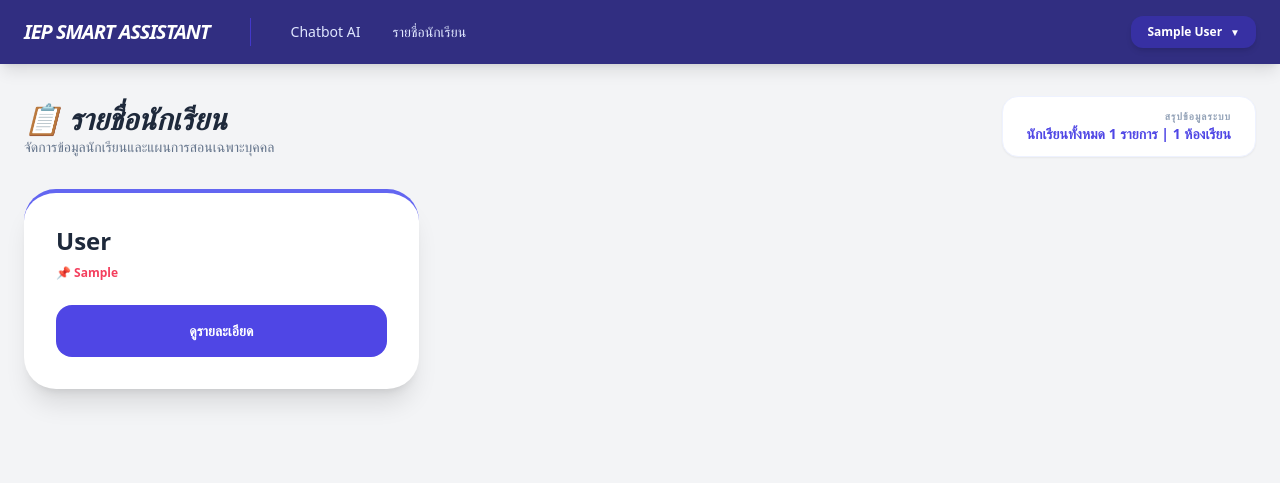
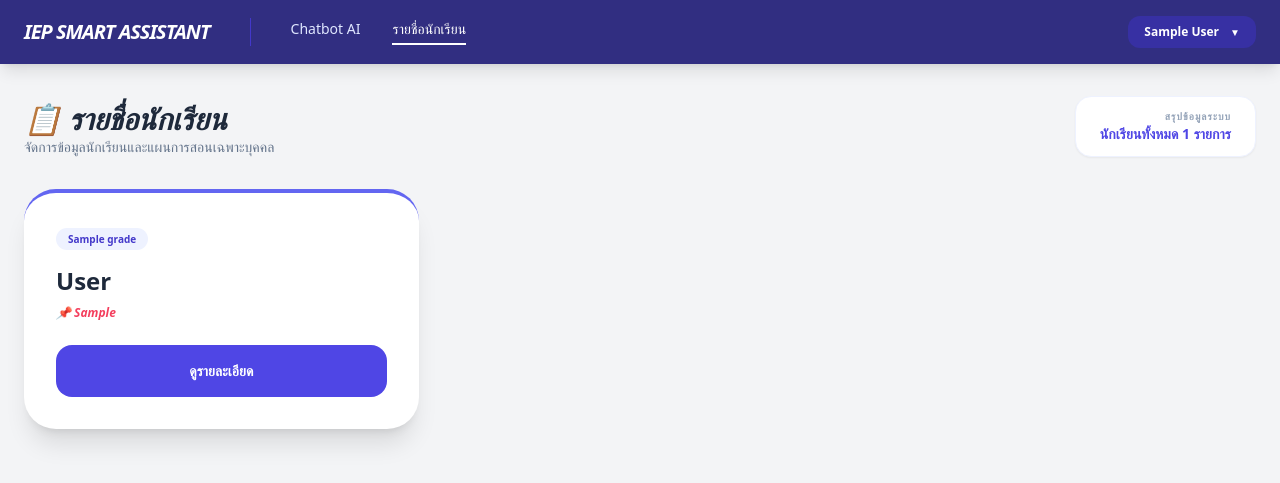
Before and after one commit to rpiyaphat1/Cola_Project, a Flask app: template src/templates/student_list.html in a window 1280 px wide. Shown: the top 483 px of the page. Run offline with Flask 3, Linux system fonts and the light colour scheme; the visitor is signed in with stand-in values (Sample User, id 1); the template is opened without the code that fills it: most values are stand-ins (such as "Sample title", 1, 10 or a date in 2020); some libraries are stand-ins or nearby versions.

Commit message:
student list fix2

```diff
--- a/src/templates/student_list.html
+++ b/src/templates/student_list.html
@@ -15,6 +15,11 @@
             background: #e2e8f0;
             border-radius: 10px;
         }
+
+        .student-card:hover {
+            transform: translateY(-4px);
+            box-shadow: 0 12px 20px -5px rgba(0, 0, 0, 0.1);
+        }
     </style>
 </head>
 
@@ -26,24 +31,19 @@
                     Smart Assistant</div>
                 <div class="flex space-x-8">
                     <a href="{{ url_for('chatbot_page') }}"
-                        class="hover:text-indigo-300 transition text-indigo-100 {% if request.endpoint == 'chatbot_page' %}border-b-2 border-white pb-1{% endif %}">Chatbot
-                        AI</a>
+                        class="hover:text-indigo-300 transition text-indigo-100">Chatbot AI</a>
                     <a href="{{ url_for('student_list_page') }}"
-                        class="hover:text-indigo-300 transition text-indigo-100 {% if request.endpoint == 'student_list_page' %}border-b-2 border-white pb-1{% endif %}">รายชื่อนักเรียน</a>
+                        class="border-b-2 border-white pb-1">รายชื่อนักเรียน</a>
                     {% if session['permission'] in ['Admin', 'Super Admin'] %}
-                    <a href="{{ url_for('admin_dashboard') }}"
-                        class="hover:text-indigo-300 transition text-indigo-100 {% if request.endpoint == 'admin_dashboard' %}border-b-2 border-white pb-1{% endif %}">Dashboard</a>
-                    <a href="{{ url_for('admin_import_page') }}"
-                        class="hover:text-indigo-300 transition text-indigo-100 {% if request.endpoint == 'admin_import_page' %}border-b-2 border-white pb-1{% endif %}">Import</a>
-                    <a href="{{ url_for('register_page') }}"
-                        class="hover:text-indigo-300 transition text-indigo-100 {% if request.endpoint == 'register_page' %}border-b-2 border-white pb-1{% endif %}">Register</a>
+                    <a href="{{ url_for('admin_dashboard') }}" class="hover:text-indigo-300">Dashboard</a>
+                    <a href="{{ url_for('admin_import_page') }}" class="hover:text-indigo-300">Import</a>
                     {% endif %}
                 </div>
             </div>
             <div class="relative">
                 <button onclick="toggleDropdown()"
-                    class="bg-indigo-800 px-4 py-2 rounded-xl text-xs font-bold hover:bg-indigo-700 transition flex items-center shadow-md">
-                    {{ session['displayname'] }} <span class="ml-2 text-[10px]">▼</span>
+                    class="bg-indigo-800 px-4 py-2 rounded-xl text-xs font-bold hover:bg-indigo-700 transition">
+                    {{ session.get('displayname', 'User') }} <span class="ml-2 text-[10px]">▼</span>
                 </button>
                 <div id="user-menu"
                     class="absolute right-0 w-48 mt-2 py-2 bg-white rounded-xl shadow-xl hidden z-[150] text-slate-700 border border-slate-100">
@@ -63,53 +63,61 @@
                 <h2 class="text-3xl font-extrabold text-slate-800 uppercase italic">📋 รายชื่อนักเรียน</h2>
                 <p class="text-slate-500 text-sm">จัดการข้อมูลนักเรียนและแผนการสอนเฉพาะบุคคล</p>
             </div>
-            {% set total_rooms = students | groupby('grade') | length %}
-            <div class="bg-white px-6 py-3 rounded-2xl shadow-sm border border-indigo-50 text-right">
+            <div class="bg-white px-6 py-3 rounded-2xl border border-indigo-50 text-right shadow-sm">
                 <p class="text-[10px] font-black text-slate-400 uppercase tracking-widest">สรุปข้อมูลระบบ</p>
-                <p class="text-sm font-bold text-indigo-600">นักเรียนทั้งหมด {{ students|length }} รายการ | {{
-                    total_rooms }} ห้องเรียน</p>
+                <p class="text-sm font-bold text-indigo-600">นักเรียนทั้งหมด {{ students|length }} รายการ</p>
             </div>
         </div>
 
         {% if session['permission'] == 'Parent' %}
         <div class="grid grid-cols-1 md:grid-cols-2 lg:grid-cols-3 gap-6">
             {% for student in students %}
-            <div class="bg-white rounded-[2rem] shadow-xl p-8 border-t-4 border-indigo-500">
-                <h3 class="text-2xl font-bold text-slate-800 mb-2">{{ student.fullname }}</h3>
-                <p class="text-rose-500 text-xs font-bold mb-6">📌 {{ student.disability_type or 'บุคคลทั่วไป' }}</p>
+            <div class="bg-white rounded-[2rem] shadow-xl p-8 border-t-4 border-indigo-500 student-card transition-all">
+                <span class="bg-indigo-50 text-indigo-700 px-3 py-1 rounded-full text-[10px] font-black">{{
+                    student.grade }}</span>
+                <h3 class="text-2xl font-bold text-slate-800 mt-4 mb-2">{{ student.fullname }}</h3>
+                <p class="text-rose-500 text-xs font-bold mb-6 italic">📌 {{ student.disability_type or 'ปกติ' }}</p>
                 <button type="button" onclick="handleOpenModal('{{ student.fullname }}')"
-                    class="w-full bg-indigo-600 text-white py-4 rounded-2xl font-bold text-sm">ดูรายละเอียด</button>
+                    class="w-full bg-indigo-600 text-white py-4 rounded-2xl font-bold text-sm hover:bg-indigo-700 transition">ดูรายละเอียด</button>
             </div>
             {% endfor %}
         </div>
         {% else %}
-        <div id="grade-cards-grid" class="grid grid-cols-2 md:grid-cols-4 lg:grid-cols-6 gap-6">
-            {% set grouped_students = students | groupby('grade') %}
-            {% for grade, members in grouped_students %}
-            <div onclick="filterByGrade('{{ grade }}')"
-                class="bg-white rounded-[2.5rem] shadow-lg p-10 text-center cursor-pointer hover:bg-indigo-900 hover:text-white transition-all group">
+        <div id="grade-grid" class="grid grid-cols-2 md:grid-cols-6 gap-6">
+            {% set grouped = students | groupby('grade') %}
+            {% for grade, members in grouped %}
+            <div onclick="showStudentsInGrade('{{ grade }}')"
+                class="bg-white rounded-[2.5rem] shadow-lg p-10 text-center cursor-pointer hover:bg-indigo-900 hover:text-white transition-all group transform hover:-translate-y-2">
                 <span class="text-4xl font-black text-indigo-600 group-hover:text-white">{{ grade }}</span>
-                <p class="text-slate-400 group-hover:text-indigo-200 text-[11px] font-bold mt-2">{{ members|length }}
-                    นักเรียน</p>
+                <p class="text-slate-400 group-hover:text-indigo-200 text-[11px] font-bold mt-2 uppercase">{{
+                    members|length }} คน</p>
             </div>
             {% endfor %}
         </div>
 
         <div id="student-list-container" class="hidden space-y-6">
-            <button onclick="showAllGrades()" class="text-indigo-600 font-black text-xs uppercase">←
-                กลับหน้าห้องเรียน</button>
+            <div class="flex justify-between items-center">
+                <button onclick="backToGrades()"
+                    class="flex items-center text-indigo-600 font-black text-xs uppercase hover:text-indigo-800 transition"><span
+                        class="mr-2">←</span> กลับหน้าห้องเรียน</button>
+                <input type="text" id="studentSearch" onkeyup="filterTable()"
+                    placeholder="🔍 ค้นชื่อนักเรียนในห้องนี้..."
+                    class="px-4 py-2 border border-slate-200 rounded-xl text-xs outline-none focus:ring-2 focus:ring-indigo-500 w-64 shadow-sm">
+            </div>
             <div class="bg-white rounded-[2.5rem] shadow-2xl overflow-hidden">
-                <div class="p-8 bg-indigo-50/50 border-b">
-                    <h3 id="display-grade-name" class="text-xl font-black text-indigo-900 uppercase italic"></h3>
+                <div class="p-8 bg-indigo-50/50 border-b border-indigo-100 flex justify-between items-center">
+                    <h3 id="display-grade-name" class="text-xl font-black text-indigo-900 italic"></h3>
                 </div>
                 <table class="w-full text-left">
                     <thead>
-                        <tr class="text-[10px] font-black text-slate-400 uppercase tracking-widest border-b">
+                        <tr
+                            class="text-[10px] font-black text-slate-400 uppercase tracking-widest border-b border-slate-100">
                             <th class="px-10 py-6">ชื่อ-นามสกุล</th>
+                            <th class="px-10 py-6">สถานะ</th>
                             <th class="px-10 py-6 text-right">แอคชั่น</th>
                         </tr>
                     </thead>
-                    <tbody id="filtered-student-body" class="divide-y"></tbody>
+                    <tbody id="filtered-body" class="divide-y divide-slate-50"></tbody>
                 </table>
             </div>
         </div>
@@ -121,75 +129,74 @@
         <div class="bg-white w-full max-w-lg rounded-[3rem] shadow-2xl overflow-hidden flex flex-col scale-95 transition-all duration-300"
             id="modal-box">
             <div class="p-8 border-b border-slate-100 flex justify-between items-center bg-indigo-50/30">
-                <h3 class="text-sm font-black text-indigo-900 uppercase italic">Student Insight</h3>
-                <button onclick="closeModal()" class="text-3xl">&times;</button>
+                <h3 class="text-sm font-black text-indigo-900 uppercase italic">Update Student Progress</h3>
+                <button onclick="closeModal()"
+                    class="text-slate-300 hover:text-rose-500 text-3xl font-light">&times;</button>
             </div>
             <div class="p-10 space-y-4">
                 <p id="m-name" class="text-2xl font-bold text-slate-800"></p>
-                <input type="text" id="m-disability-input" placeholder="ความบกพร่อง"
-                    class="w-full bg-slate-50 border rounded-xl px-4 py-2">
-                <input type="text" id="m-outstanding-input" placeholder="วิชาโดดเด่น"
-                    class="w-full bg-slate-50 border rounded-xl px-4 py-2">
-                <textarea id="m-note-input" rows="3" placeholder="หมายเหตุ"
-                    class="w-full bg-slate-50 border rounded-2xl px-4 py-3"></textarea>
+                <input type="text" id="m-disability" placeholder="ประเภทความบกพร่อง"
+                    class="w-full bg-slate-50 border border-slate-100 rounded-xl px-4 py-2 text-sm font-bold text-rose-500 outline-none">
+                <input type="text" id="m-outstanding" placeholder="วิชาที่โดดเด่น"
+                    class="w-full bg-slate-50 border border-slate-100 rounded-xl px-4 py-2 text-sm font-bold text-indigo-600 outline-none">
+                <textarea id="m-note" rows="3" placeholder="หมายเหตุเพิ่มเติม"
+                    class="w-full bg-slate-50 border border-slate-100 rounded-2xl px-4 py-3 text-xs italic text-slate-600 outline-none"></textarea>
             </div>
             <div class="p-8 pt-0 flex space-x-3">
                 {% if session['permission'] != 'Parent' %}
                 <button onclick="saveStudentUpdate()"
-                    class="flex-1 bg-emerald-500 text-white py-4 rounded-2xl font-bold text-xs">💾 บันทึก</button>
+                    class="flex-1 bg-emerald-500 text-white py-4 rounded-2xl font-bold text-xs shadow-lg active:scale-95 transition-all">💾
+                    บันทึกอัปเดต</button>
                 {% endif %}
                 <button onclick="closeModal()"
-                    class="flex-1 bg-slate-100 py-4 rounded-2xl font-bold text-xs">ปิด</button>
+                    class="flex-1 bg-slate-100 text-slate-500 py-4 rounded-2xl font-bold text-xs">ปิด</button>
             </div>
         </div>
     </div>
 
     <script>
-        // ✅ ใช้เทคนิคดึงค่าสิทธิ์มาเป็นตัวแปร JS เพื่อไม่ให้เลขแดงขึ้น
-        const userPermission = "{{ session['permission'] }}";
+        // ✅ JS รับข้อมูลแบบปลอดภัย และหลอก VS Code ให้หายแดง
+        const userPerm = "{{ session['permission'] }}";
         // @ts-ignore
         const allStudents = JSON.parse('{{ students | tojson | safe }}');
 
         function toggleDropdown() { document.getElementById('user-menu')?.classList.toggle('hidden'); }
 
-        function filterByGrade(grade) {
-            const body = document.getElementById('filtered-student-body');
+        function showStudentsInGrade(grade) {
+            const body = document.getElementById('filtered-body');
             const title = document.getElementById('display-grade-name');
             if (!body || !title) return;
             title.innerText = `Classroom: ${grade}`;
             body.innerHTML = '';
             allStudents.filter(s => s.grade === grade).forEach(s => {
                 const row = document.createElement('tr');
-                row.className = 'hover:bg-indigo-50/30';
-                row.innerHTML = `<td class="px-10 py-6 font-bold text-slate-700">${s.fullname}</td>
-                                 <td class="px-10 py-6 text-right">
-                                    <button onclick="handleOpenModal('${s.fullname}')" class="bg-indigo-600 text-white px-4 py-1 rounded-lg text-xs">Update</button>
-                                 </td>`;
+                row.className = 'hover:bg-indigo-50/30 student-row';
+                row.innerHTML = `<td class="px-10 py-6 font-bold text-slate-700 student-name">${s.fullname}</td>
+                                 <td class="px-10 py-6 text-[10px] font-bold text-rose-400 italic">${s.disability_type || 'ปกติ'}</td>
+                                 <td class="px-10 py-6 text-right"><button onclick="handleOpenModal('${s.fullname}')" class="bg-indigo-600 text-white px-6 py-2 rounded-xl text-[10px] font-black uppercase hover:bg-black transition-all">Update</button></td>`;
                 body.appendChild(row);
             });
-            document.getElementById('grade-cards-grid')?.classList.add('hidden');
+            document.getElementById('grade-grid')?.classList.add('hidden');
             document.getElementById('student-list-container')?.classList.remove('hidden');
+        }
+
+        function filterTable() {
+            const query = document.getElementById('studentSearch').value.toLowerCase();
+            document.querySelectorAll('.student-row').forEach(row => {
+                const name = row.querySelector('.student-name').innerText.toLowerCase();
+                row.style.display = name.includes(query) ? '' : 'none';
+            });
         }
 
         function handleOpenModal(fullname) {
             const s = allStudents.find(x => x.fullname === fullname);
             if (!s) return;
             document.getElementById('m-name').innerText = s.fullname;
-            const disability = document.getElementById('m-disability-input');
-            const outstanding = document.getElementById('m-outstanding-input');
-            const note = document.getElementById('m-note-input');
-
-            disability.value = s.disability_type || '';
-            outstanding.value = s.outstanding_subject || '';
-            note.value = s.note || '';
-
-            // ✅ เช็คสิทธิ์ผ่านตัวแปร JS แทน Jinja2 ในนี้ (หายแดงแน่นอน)
-            if (userPermission === 'Parent') {
-                disability.disabled = true;
-                outstanding.disabled = true;
-                note.disabled = true;
-            }
-
+            const d = document.getElementById('m-disability');
+            const o = document.getElementById('m-outstanding');
+            const n = document.getElementById('m-note');
+            d.value = s.disability_type || ''; o.value = s.outstanding_subject || ''; n.value = s.note || '';
+            if (userPerm === 'Parent') { [d, o, n].forEach(el => el.disabled = true); }
             document.getElementById('detail-modal')?.classList.remove('hidden');
             setTimeout(() => document.getElementById('modal-box')?.classList.remove('scale-95'), 10);
         }
@@ -197,18 +204,18 @@
         async function saveStudentUpdate() {
             const payload = {
                 fullname: document.getElementById('m-name').innerText,
-                disability_type: document.getElementById('m-disability-input').value,
-                outstanding_subject: document.getElementById('m-outstanding-input').value,
-                note: document.getElementById('m-note-input').value
+                disability_type: document.getElementById('m-disability').value,
+                outstanding_subject: document.getElementById('m-outstanding').value,
+                note: document.getElementById('m-note').value
             };
             const res = await fetch('/api/update_student_details', { method: 'POST', headers: { 'Content-Type': 'application/json' }, body: JSON.stringify(payload) });
             const result = await res.json();
             if (result.success) { alert(result.message); location.reload(); }
         }
 
-        function showAllGrades() {
+        function backToGrades() {
             document.getElementById('student-list-container')?.classList.add('hidden');
-            document.getElementById('grade-cards-grid')?.classList.remove('hidden');
+            document.getElementById('grade-grid')?.classList.remove('hidden');
         }
 
         function closeModal() {
@@ -216,7 +223,7 @@
             setTimeout(() => document.getElementById('detail-modal')?.classList.add('hidden'), 200);
         }
 
-        window.onclick = e => { if (e.target == document.getElementById('detail-modal')) closeModal(); };
+        window.onclick = e => { if (e.target == document.getElementById('detail-modal')) closeModal(); if (!e.target.closest('.relative')) document.getElementById('user-menu')?.classList.add('hidden'); };
     </script>
 </body>
 
```
